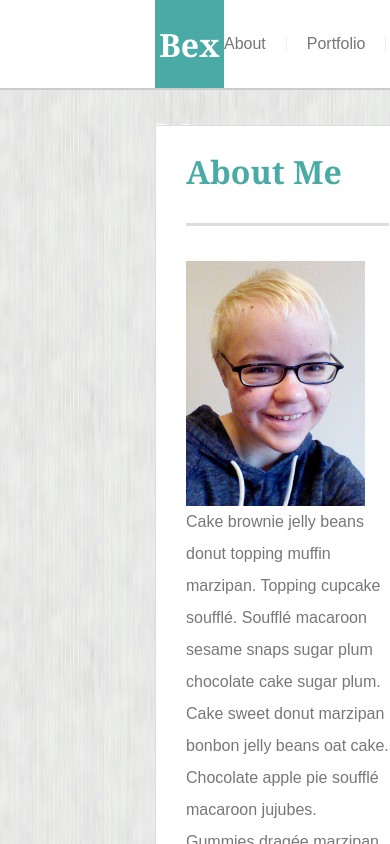
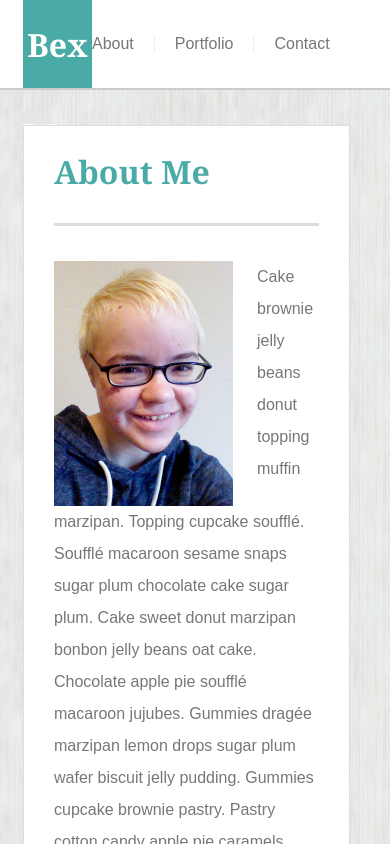
Before and after one commit to bexway/Responsive-Portfolio, a plain HTML site: page index.html in a window 390 px wide. Drawn offline with Linux system fonts and the light colour scheme.

Commit message:
master - added query for max-width 980 and started query for max-width 768

```diff
--- a/assets/css/style.css
+++ b/assets/css/style.css
@@ -273,3 +273,70 @@ input::placeholder{
   background: #efefef;
   display: inline-block;
 }
+
+
+@media (max-width: 980px) {
+  .about{
+    width:420px;
+  }
+
+  .bio_image{
+    float:none;
+    display: block;
+    margin: auto;
+  }
+
+  .marginleft{
+    margin-left: 126px;
+  }
+
+  .marginright{
+    margin-right: 126px;
+  }
+}
+
+@media (max-width: 980px) {
+  .about{
+    width:420px;
+    display: block;
+  }
+
+  .bio_image{
+    float:none;
+    display: block;
+    margin: auto;
+  }
+
+  .marginleft{
+    margin-left: 126px;
+  }
+
+  .marginright{
+    margin-right: 126px;
+  }
+}
+
+@media (max-width: 768px) {
+  .about{
+    width:726px;
+    display: block;
+  }
+
+  .bio_image{
+    float:left;
+    margin-right: 24px;
+  }
+
+  .marginleft{
+    margin-left: 23px;
+  }
+
+  .marginright{
+    margin-right: 23pxpx;
+  }
+
+  .total-content{
+    min-height: 475px;
+    flex-wrap: wrap;
+  }
+}
```
